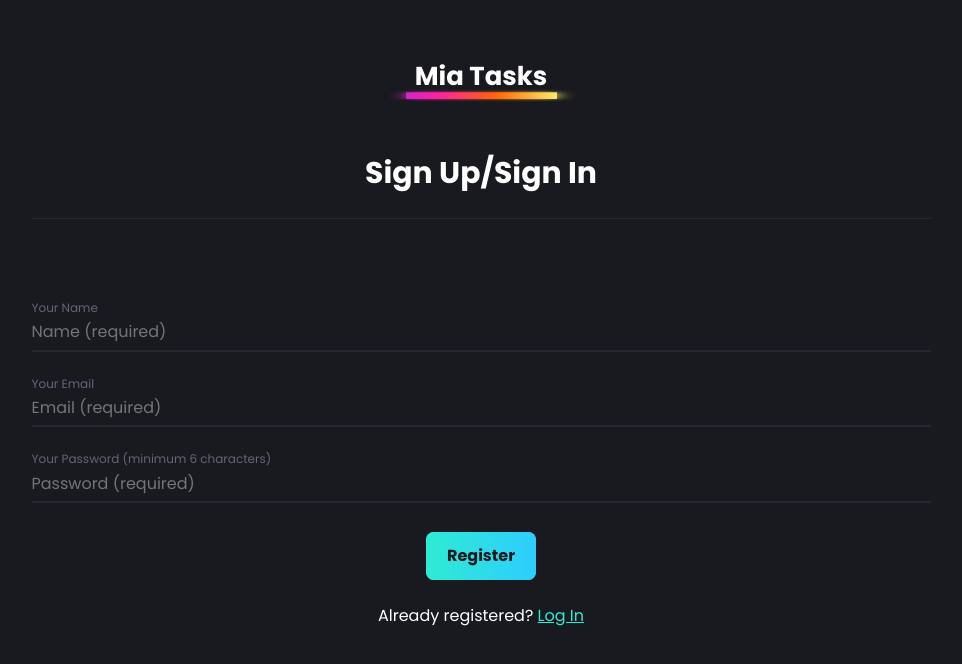
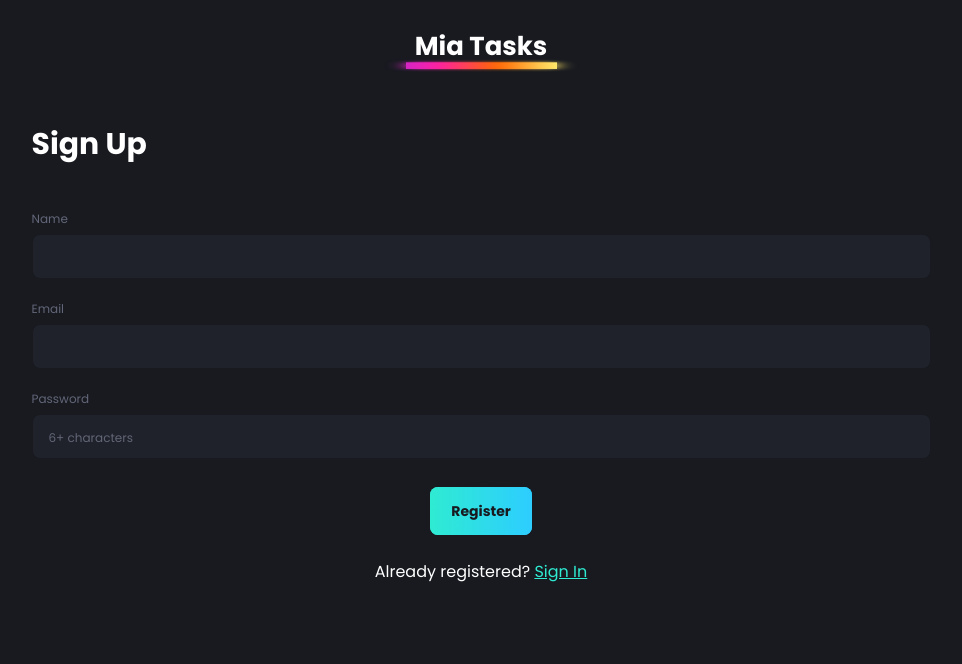
Before and after one commit to sphen/mia-tasks, a React (Create React App) app in the folder client/: page /auth in a window 1280 px wide. Shown: the top 664 px of the page, without its empty margins (159-1121 px from the left). Built offline with nearby package versions, Linux system fonts and the light colour scheme.

Commit message:
component updates

```diff
--- a/client/src/App.css
+++ b/client/src/App.css
@@ -165,6 +165,7 @@ table {
 
 * {
   box-sizing: border-box;
+  font-family: 'Poppins', sans-serif;
 }
 
 a {
@@ -196,11 +197,15 @@ body {
   min-height: 50vh;
 }
 
+.auth-page {
+  align-content: start;
+}
+
 .card {
   background-color: transparent;
   border-radius: 0;
   display: grid;
-  gap: 1.777rem;
+  gap: 1.333rem;
   margin: 0 auto;
   max-width: 100%;
   padding: 0 3.157rem;
@@ -209,22 +214,25 @@ body {
 
 /* header styles */
 
+h1,
+h2 {
+  font-family: 'Poppins', sans-serif;
+}
+
 header,
 h1 {
-  font-family: 'Poppins', sans-serif;
   font-size: max(20px, min(11.86px + 1.41vw, 39px));
   line-height: max(30px, min(15.43px + 2.53vw, 64px));
 }
 
 h2 {
-  font-family: 'Poppins', sans-serif;
   font-size: max(18px, min(12.5px + 1.05vw, 30px));
   line-height: 1.6;
 }
 
 .site-logo {
   display: inline-block;
-  font-weight: 800;
+  font-weight: 700;
   line-height: 1;
   padding: 0.563rem;
   position: relative;
@@ -285,7 +293,7 @@ footer {
 }
 
 header {
-  margin-top: 3.157rem;
+  margin-top: 1.333rem;
   grid-row-start: 1;
   grid-row-end: 2;
 }
@@ -304,6 +312,17 @@ form {
   position: relative;
   margin: auto 0;
   justify-content: stretch;
+}
+
+input {
+  color: var(--white);
+  font-size: 16px;
+  line-height: 1;
+}
+
+input::placeholder {
+  color: var(--light-grey);
+  font-size: 12px;
 }
 
 .list-form {
@@ -329,17 +348,36 @@ form {
   width: 100%;
 }
 
-.auth-label {
-  align-self: end;
+.label {
   color: var(--light-grey);
   font-size: 12px;
   line-height: 1;
 }
 
+.auth-label {
+  align-self: end;
+  margin-bottom: 0.563rem;
+}
+
+.auth-input {
+  background: var(--dark-grey);
+  border: 1px solid var(--black);
+  border-radius: 8px;
+  padding: 0.563rem 1rem;
+  transition: all 250ms ease;
+}
+
 .log-input {
-  border-bottom: 2px solid var(--grey);
   caret-color: var(--green);
-  padding: 0;
+}
+
+.log-input:hover,
+.log-input:focus {
+  box-shadow: 0 0 0 3px rgba(157, 255, 111, 0.2);
+}
+
+.log-input:focus {
+  border: 1px solid var(--green);
 }
 
 .log-input::selection {
@@ -348,9 +386,16 @@ form {
 }
 
 .reg-input {
-  border-bottom: 2px solid var(--grey);
   caret-color: var(--blue);
-  padding: 0;
+}
+
+.reg-input:hover,
+.reg-input:focus {
+  box-shadow: 0 0 0 3px rgba(45, 205, 255, 0.2);
+}
+
+.reg-input:focus {
+  border: 1px solid var(--blue);
 }
 
 .reg-input::selection {
@@ -358,27 +403,28 @@ form {
   color: var(--black);
 }
 
-form input,
-form button {
+.todo-input,
+.todo-input + button {
   background: none;
   border: none;
   color: #ffffff;
   font-size: 16px;
   font-family: 'Poppins', sans-serif;
-  min-height: 2.369rem;
-}
-
-.todo-input,
-.todo-button {
-  grid-row: 1;
+  grid-row: 2;
   z-index: 1;
 }
 
-form input {
-  caret-color: var(--orange);
+.todo-input {
+  caret-color: var(--white);
+  margin-left: 0.5rem;
 }
-form input::selection {
-  background: var(--orange);
+
+.todo-button {
+  margin-right: 0.5rem;
+}
+
+.todo-input::selection {
+  background: var(--aqua);
 }
 
 form button {
@@ -386,26 +432,61 @@ form button {
   transition: all 250ms linear;
 }
 
-.add-task {
-  background: none;
-  border-bottom: 1px solid var(--grey);
-  border-radius: 0;
+.add {
+  background: var(--dark-grey);
+  border: 1px solid var(--black);
+  border-radius: 8px;
   display: grid;
   grid-template-columns: minmax(10px, 1fr) min-content;
-  padding: 0.563rem;
+  padding: 0.563rem 0.5rem;
   position: relative;
+  transition: all 300ms ease;
 }
 
-h1,
-h2 {
+.add-task {
+  background: var(--dark-grey);
+  border: 1px solid var(--black);
+  border-radius: 8px;
   display: grid;
-  justify-items: center;
-  align-items: end;
-  padding-bottom: 1.333rem;
+  grid-template-columns: minmax(10px, 1fr) min-content;
+  padding: 0.563rem 0.5rem;
+  position: relative;
+  transition: all 300ms ease;
+}
+
+.add-task:hover,
+.add-task:focus-within {
+  box-shadow: 0 0 0 3px rgba(47, 235, 210, 0.2);
+}
+
+.add-task:focus-within {
+  border-color: var(--aqua);
+}
+
+.add-list:hover,
+.add-list:focus-within {
+  box-shadow: 0 0 0 3px rgba(45, 205, 255, 0.2);
+}
+
+.add-list:focus-within {
+  border-color: var(--blue);
+}
+
+.add-label {
+  position: absolute;
+  top: -50%;
+  left: 0.5rem;
+  opacity: 0;
+  transition: all 300ms ease;
+}
+
+.add:focus-within > .add-label {
+  opacity: 1;
 }
 
 .add-todo {
-  text-align: center;
+  display: flex;
+  flex-direction: column;
 }
 
 /* todo/dash list styles */
@@ -420,7 +501,7 @@ h2 {
 
 .todo-list,
 .completed-list {
-  background: var(--dark-grey);
+  background: none;
   border-radius: 8px;
   width: 100%;
   list-style: none;
@@ -452,16 +533,6 @@ h2 {
   text-align: center;
 }
 
-.todo-list {
-  min-width: 100%;
-  background: var(--dark-grey);
-  color: #ffffff;
-  display: grid;
-  align-items: center;
-  position: relative;
-  transition: all 250ms ease;
-}
-
 .todo {
   min-width: 100%;
   background: none;
@@ -479,13 +550,19 @@ h2 {
   cursor: default;
 }
 
-.list-of-lists .todo {
+.list-item {
+  min-width: 100%;
   background: var(--dark-grey);
   border-radius: 8px;
-  padding: 0;
+  color: #ffffff;
+  display: grid;
+  align-items: center;
+  position: relative;
+  transition: all 250ms ease;
 }
 
-.list-of-lists .todo:hover {
+.list-item:hover {
+  background: var(--grey);
   cursor: pointer;
 }
 
@@ -529,7 +606,7 @@ progress[value] {
 
 progress,
 progress[value]::-webkit-progress-bar {
-  background-color: var(--grey);
+  background-color: var(--black);
   border: none;
   border-radius: 0;
 }
@@ -565,15 +642,19 @@ progress::-moz-progress-bar {
   text-decoration: line-through;
 }
 
-#todo-title {
+.todo-title {
   border-bottom: 0.1rem solid var(--grey);
-  font-weight: bold;
-  margin-top: 1.777rem;
+  font-weight: 700;
+  padding-bottom: 1.333rem;
 }
 
 .title {
-  font-weight: bold;
-  text-align: center;
+  font-weight: 700;
+  text-align: left;
+}
+
+.page-title {
+  padding-bottom: 1.333rem;
 }
 
 .todo-dash .title {
@@ -642,12 +723,12 @@ button {
 }
 
 .todo-button svg {
-  stroke: var(--orange);
+  stroke: var(--aqua);
 }
 
 .todo-button:hover svg {
-  -webkit-filter: drop-shadow(0 0 0.422rem rgba(255, 103, 0, 0.4));
-  filter: drop-shadow(0 0 0.422rem rgba(255, 103, 0, 0.4));
+  -webkit-filter: drop-shadow(0 0 0.422rem rgba(47, 235, 113, 0.4));
+  filter: drop-shadow(0 0 0.422rem rgba(47, 235, 210, 0.4));
 }
 
 .open-list-btn:hover svg,
@@ -700,12 +781,14 @@ button {
 
 .btn {
   background: var(--light-grey);
+  border: none;
   border-radius: 8px;
   color: var(--black);
   display: flex;
   align-items: center;
   justify-content: center;
   font-family: 'Poppins', sans-serif;
+  font-size: 14px;
   height: 48px;
   line-height: 1;
   margin: 0 auto;
@@ -728,11 +811,12 @@ button {
   bottom: 0;
   text-decoration: none;
   transition: all 300ms ease;
-  z-index: -1;
+  z-index: -10;
 }
 
 .btn:hover::after {
   filter: blur(0.5rem);
+  z-index: -10;
 }
 
 .back:hover,
@@ -827,7 +911,7 @@ form .btn {
   opacity: 1;
   max-height: 8rem;
   padding: 1rem;
-  transition: all 500ms ease;
+  transition: all 300ms ease;
 }
 
 .fade-appear-done {
@@ -837,14 +921,14 @@ form .btn {
 
 .fade-enter {
   opacity: 0;
-  padding: 0;
+  padding: 0 1rem;
 }
 
 .fade-enter.fade-enter-active {
   max-height: 8rem;
   opacity: 1;
   padding: 1rem;
-  transition: all 500ms ease;
+  transition: all 300ms ease;
 }
 .fade-enter-done {
   max-height: 8rem;
@@ -861,14 +945,14 @@ form .btn {
 .fade-exit.fade-exit-active {
   max-height: 0;
   opacity: 0;
-  padding: 0;
-  transition: all 500ms ease;
+  padding: 0 1rem;
+  transition: all 300ms ease;
 }
 
 .fade-exit-done {
   max-height: 0;
   opacity: 0;
-  padding: 0;
+  padding: 0 1rem;
 }
 
 /*  alert */
@@ -876,14 +960,13 @@ form .btn {
 .alert {
   align-items: center;
   background: var(--pink);
-  border-radius: 8px;
   color: white;
   display: flex;
   justify-content: space-between;
-  margin-bottom: 15px;
-  min-height: 100%;
+  min-height: 5vh;
+  min-width: 100%;
   padding: 0.563rem;
-  position: absolute;
+  position: fixed;
   top: 0;
   right: 0;
   left: 0;
--- a/client/src/components/Dashboard.js
+++ b/client/src/components/Dashboard.js
@@ -22,7 +22,7 @@ const Dashboard = ({ onCreate }) => {
     <div className='card'>
       <div className='todo-dash'>
         <div className='title'>
-          <h1>Dashboard</h1>
+          <h1 className='page-title'>Dashboard</h1>
           <button
             className='settings-btn'
             onClick={() => {
--- a/client/src/components/TaskList.js
+++ b/client/src/components/TaskList.js
@@ -14,7 +14,7 @@ export const TaskList = () => {
 
   return (
     <div className='card list'>
-      <h2 id='todo-title'>To Do</h2>
+      <h2 className='todo-title'>To Do</h2>
 
       <div className='todo-container add-to-list fade'>
         <TransitionGroup component='ul' className='todo-list' id='todo-list'>
@@ -47,7 +47,7 @@ export const TaskList = () => {
         )}
       </div>
 
-      <h2 id='todo-title'>Completed</h2>
+      <h2 className='todo-title'>Completed</h2>
       <div className='completed-todo fade' id='completed-todo'>
         <TransitionGroup
           component='ul'
--- a/client/src/components/auth/AuthPage.js
+++ b/client/src/components/auth/AuthPage.js
@@ -6,13 +6,12 @@ const AuthPage = () => {
   const [logPage, setLogPage] = useState(false);
 
   return (
-    <div className='container'>
+    <div className='container auth-page'>
       <div className='card'>
-        <div className='todo-dash'>
-          <div className='title'>
-            <h1>Sign Up/Sign In</h1>
-          </div>
+        <div className='title'>
+          <h1>{!logPage ? 'Sign Up' : 'Sign In'}</h1>
         </div>
+
         {!logPage ? (
           <Register setLog={() => setLogPage(!logPage)} />
         ) : (
--- a/client/src/components/auth/Login.js
+++ b/client/src/components/auth/Login.js
@@ -1,6 +1,6 @@
 import { useContext, useEffect, useState } from 'react';
 import { Link, useHistory } from 'react-router-dom';
-import { CSSTransition } from 'react-transition-group';
+import { CSSTransition, TransitionGroup } from 'react-transition-group';
 import { AuthContext } from '../../context/AuthState';
 import { Alert } from '../Alert';
 
@@ -13,6 +13,7 @@ const Login = ({ setLog }) => {
 
   const logUser = async (currentUser) => {
     await login(currentUser);
+    setAlert(null);
   };
 
   const submitUser = (e) => {
@@ -40,7 +41,7 @@ const Login = ({ setLog }) => {
 
   return (
     <form className='reg-form'>
-      <div className='reg-form-group'>
+      <TransitionGroup component='div' className='reg-form-group'>
         {alert ? (
           <CSSTransition
             in={true}
@@ -53,8 +54,8 @@ const Login = ({ setLog }) => {
         ) : (
           ''
         )}
-        <label htmlFor='email' className='auth-label'>
-          Your Email
+        <label htmlFor='email' className='label auth-label'>
+          Email Address
         </label>
         <input
           type='email'
@@ -62,12 +63,12 @@ const Login = ({ setLog }) => {
           value={email}
           onChange={(e) => setEmail(e.target.value)}
           onSubmit={submitUser}
-          className='log-input'
-          placeholder='Email'
+          className='auth-input log-input'
+          aria-required='true'
         ></input>
 
-        <label htmlFor='password' className='auth-label'>
-          Your Password
+        <label htmlFor='password' className='label auth-label'>
+          Password
         </label>
         <input
           type='password'
@@ -75,17 +76,17 @@ const Login = ({ setLog }) => {
           value={pass}
           onChange={(e) => setPass(e.target.value)}
           onSubmit={submitUser}
-          className='log-input'
-          placeholder='Password'
+          className='auth-input log-input'
+          aria-required='true'
         ></input>
-      </div>
+      </TransitionGroup>
       <button className='btn login-btn' onClick={submitUser}>
         Log In
       </button>
       <p className='log-reg-link'>
         Need an account?{' '}
         <Link className='reg-link' to='#' onClick={setLog}>
-          Register Here
+          Sign Up Here
         </Link>
       </p>
     </form>
--- a/client/src/components/auth/Register.js
+++ b/client/src/components/auth/Register.js
@@ -1,6 +1,6 @@
 import { useContext, useEffect, useState } from 'react';
 import { Link, useHistory } from 'react-router-dom';
-import { CSSTransition } from 'react-transition-group';
+import { CSSTransition, TransitionGroup } from 'react-transition-group';
 import { AuthContext } from '../../context/AuthState';
 
 import { Alert } from '../Alert';
@@ -15,6 +15,7 @@ const Register = ({ setLog }) => {
 
   const create = async (newUser) => {
     await register(newUser);
+    setAlert(null);
   };
 
   const submitUser = (e) => {
@@ -45,7 +46,7 @@ const Register = ({ setLog }) => {
 
   return (
     <form className='reg-form'>
-      <div className='reg-form-group'>
+      <TransitionGroup component='div' className='reg-form-group'>
         {alert ? (
           <CSSTransition
             in={true}
@@ -58,8 +59,8 @@ const Register = ({ setLog }) => {
         ) : (
           ''
         )}
-        <label htmlFor='name' className='auth-label'>
-          Your Name
+        <label htmlFor='name' className='label auth-label'>
+          Name
         </label>
         <input
           type='text'
@@ -67,11 +68,11 @@ const Register = ({ setLog }) => {
           value={name}
           onChange={(e) => setName(e.target.value)}
           onSubmit={submitUser}
-          className='reg-input'
-          placeholder='Name (required)'
+          className='auth-input reg-input'
+          required
         ></input>
-        <label htmlFor='email' className='auth-label'>
-          Your Email
+        <label htmlFor='email' className='label auth-label'>
+          Email
         </label>
         <input
           type='email'
@@ -79,12 +80,12 @@ const Register = ({ setLog }) => {
           value={email}
           onChange={(e) => setEmail(e.target.value)}
           onSubmit={submitUser}
-          className='reg-input'
-          placeholder='Email (required)'
+          className='auth-input reg-input'
+          required
         ></input>
 
-        <label htmlFor='password' className='auth-label'>
-          Your Password (minimum 6 characters)
+        <label htmlFor='password' className='label auth-label'>
+          Password
         </label>
         <input
           type='password'
@@ -92,17 +93,18 @@ const Register = ({ setLog }) => {
           value={pass}
           onChange={(e) => setPass(e.target.value)}
           onSubmit={submitUser}
-          className='reg-input'
-          placeholder='Password (required)'
+          className='auth-input reg-input'
+          placeholder='6+ characters'
+          required
         ></input>
-      </div>
+      </TransitionGroup>
       <button className='btn register-btn' onClick={submitUser}>
         Register
       </button>
       <p className='log-reg-link'>
         Already registered?{' '}
         <Link className='log-link' to='#' onClick={setLog}>
-          Log In
+          Sign In
         </Link>
       </p>
     </form>
```
Also changed, not shown: client/src/components/AddList.js (+9 -4 lines), client/src/components/AddTask.js (+14 -5 lines), client/src/components/List.js (+7 -5 lines), 1 other file (tests, documents, lock files or other folders).
